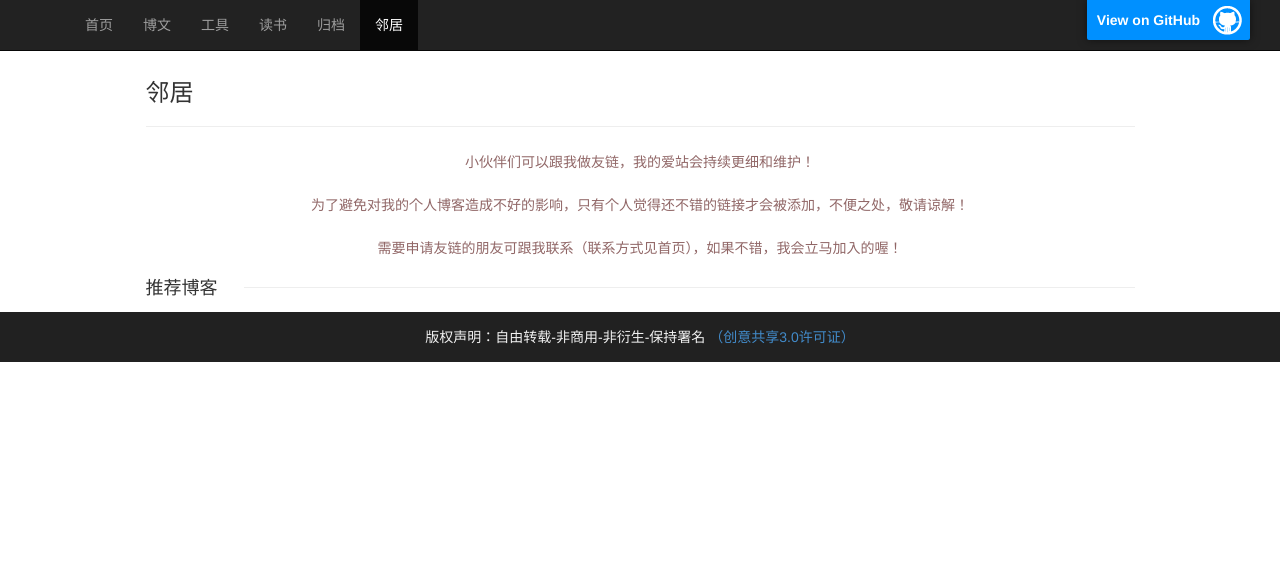
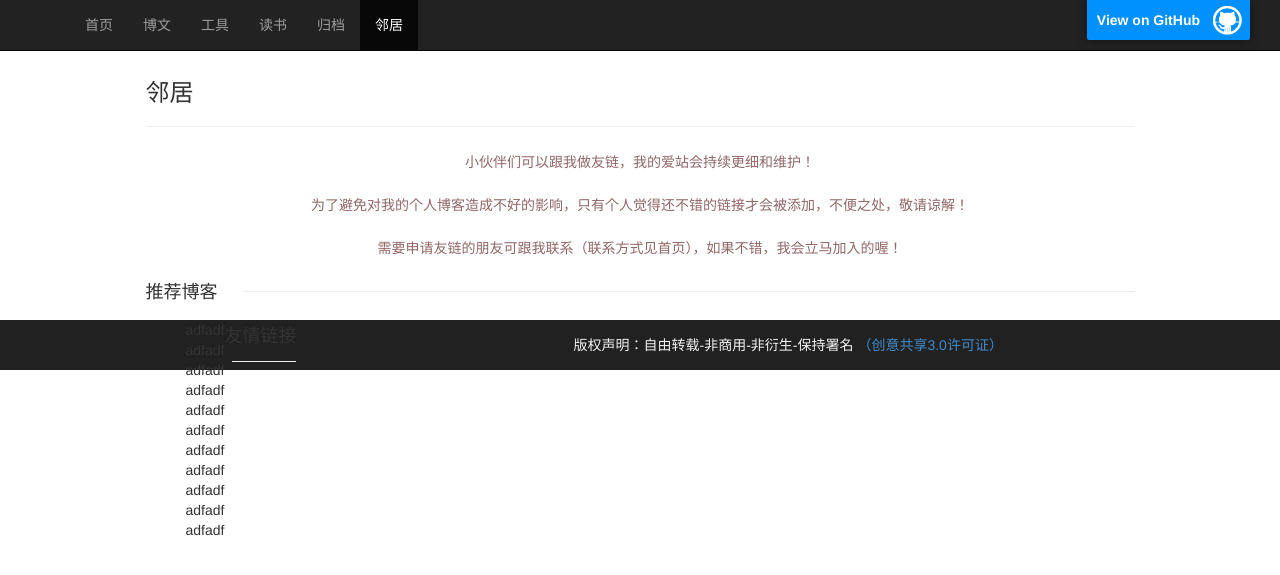
Before and after one commit to sheleng/sheleng.github.io, a Jekyll site: the page built from pages/links.html, in a window 1280 px wide. Shown: the top 575 px of the page. Built offline with Jekyll 4.4.1, drawn with Linux system fonts in a browser that asks for light colours.

Commit message:
添加推荐博客分栏

```diff
--- a/pages/links.html
+++ b/pages/links.html
@@ -10,9 +10,32 @@
   <p>为了避免对我的个人博客造成不好的影响，只有个人觉得还不错的链接才会被添加，不便之处，敬请谅解！</p>
   <p>需要申请友链的朋友可跟我联系（联系方式见首页），如果不错，我会立马加入的喔！</p>
 </div>
-<div class="link-list">
+<div>
   <p class="link-title">
     <span class="text">推荐博客</span>
     <span class="line"></span>
   </p>
 </div>
+
+<div class="link-list">
+    <ul>
+        <li class="item">adfadf</li>
+        <li class="item">adfadf</li>
+        <li class="item">adfadf</li>
+        <li class="item">adfadf</li>
+        <li class="item">adfadf</li>
+        <li class="item">adfadf</li>
+        <li class="item">adfadf</li>
+        <li class="item">adfadf</li><li class="item">adfadf</li><li class="item">adfadf</li>
+        <li class="item">adfadf</li>
+
+
+    </ul>
+</div>
+
+<div class="link-list">
+  <p class="link-title">
+    <span class="text">友情链接</span>
+    <span class="line"></span>
+  </p>
+</div>
--- a/public/css/style.css
+++ b/public/css/style.css
@@ -67,9 +67,12 @@
 .link-description {text-align: center;color:rgb(145, 103, 103)}
 .link-description p{padding-top: 5px;padding-bottom: 8px;}
 
-.lin-title{padding: 4px 0;overflow: hidden;}
+.link-title{padding: 4px 0;overflow: hidden;}
 .link-title .text{font-size: 18px;font-weight: normal;}
 .link-title .line{height: 1px;border-bottom: 1px solid #eeeeee;display: block;width:90%;float: right;margin-top:11px;}
+
+.link-list{float: left;}
+.link-list .item{ list-style-type: none;}
 
 .tabs-below > .nav-tabs,
 .tabs-right > .nav-tabs,
```
